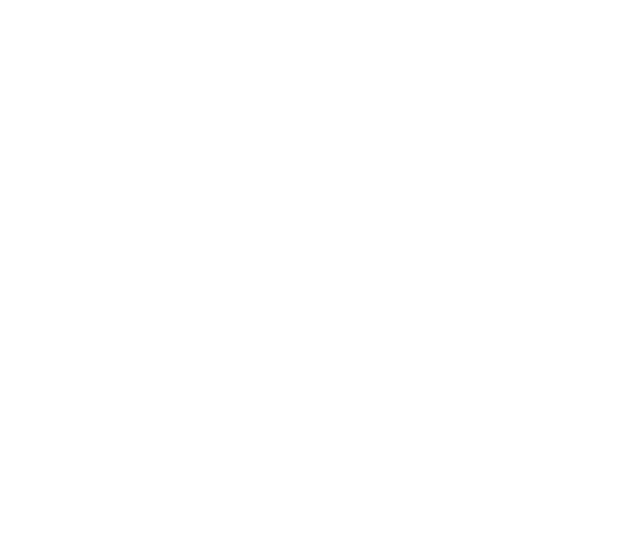
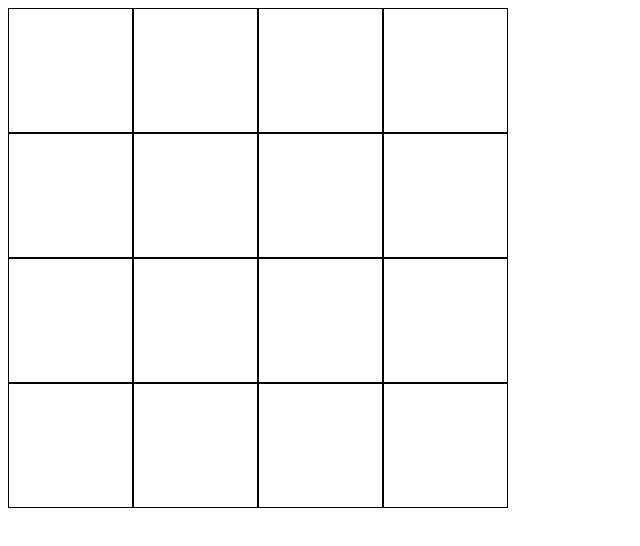
Before and after one commit to someonefumb/etch-a-sketch, a plain HTML site: page index.html in a window 1280 px wide. Shown: the whole page, without its empty margins (0-640 px from the left). Drawn offline with Linux system fonts and the light colour scheme.

Commit message:
Add create grid function

```diff
--- a/index.html
+++ b/index.html
@@ -9,6 +9,6 @@
 </head>
 
 <body>
-
+    <div class="grid"></div>
 </body>
 </html>
--- a/script.js
+++ b/script.js
@@ -0,0 +1,14 @@
+// Grid
+const grid = document.querySelector('.grid');
+
+// Create Grid
+function createGrid (boxNum) {
+    for (i = 0; i < (boxNum*boxNum); i++) {
+        const blocks = document.createElement('div');
+        blocks.classList.add('grid-blocks')
+        grid.appendChild(blocks);
+    }
+    grid.setAttribute('style', `grid-template-columns: repeat(${boxNum}, 1fr)`);
+}
+
+createGrid(4);
--- a/styles.css
+++ b/styles.css
@@ -0,0 +1,9 @@
+.grid-blocks {
+    border: 1px black solid;
+}
+
+.grid {
+    display: grid;
+    height: 500px;
+    width: 500px;
+}
```
